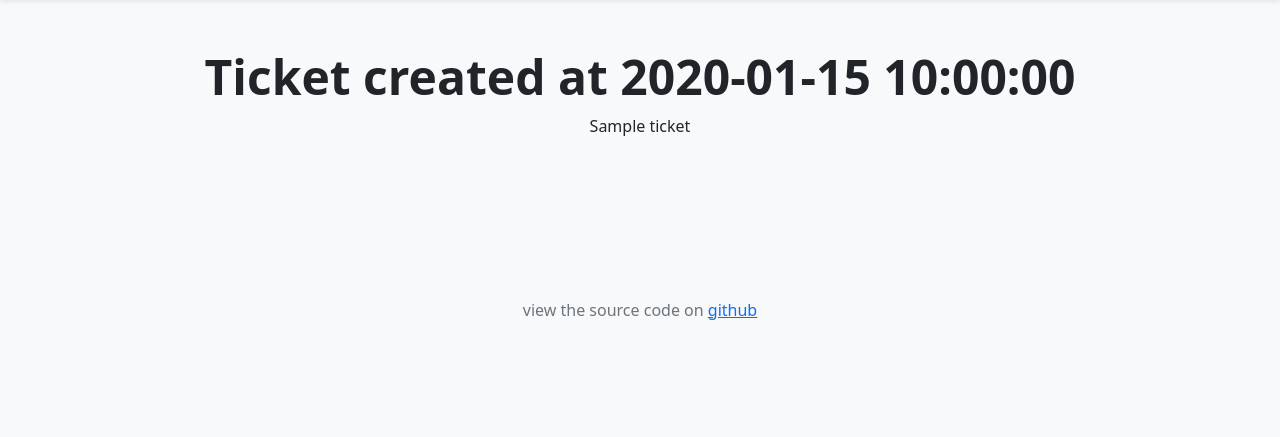
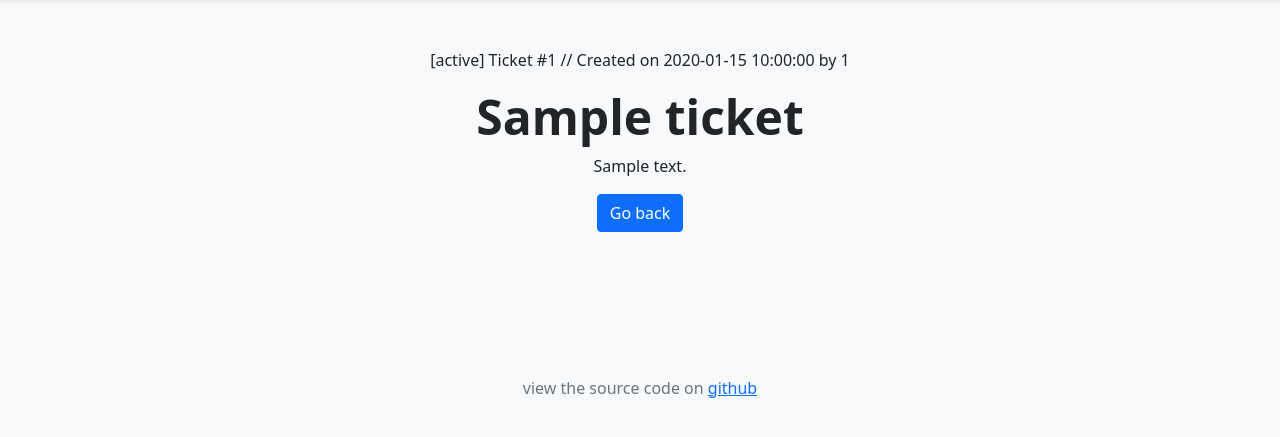
Before and after one commit to its-tn10/zendesk-ticket-viewer, a Flask app: template templates/ticket.html in a window 1280 px wide. Shown: the part 56-493 px from the top of the page. Run offline with Flask 2, Linux system fonts and the light colour scheme; the template is opened without the code that fills it: most values are stand-ins (such as "Sample title", 1, 10 or a date in 2020).

Commit message:
Added more information on individual tickets

```diff
--- a/app.py
+++ b/app.py
@@ -20,6 +20,7 @@ def view(page):
 @app.route('/ticket/<int:ticket_id>')
 def ticket(ticket_id):
     ticket = utils.get_ticket(ticket_id)
+    ticket['created_at'] = utils.parse_timestamp(ticket['created_at'], '%m/%d/%Y, %H:%M:%S')
 
     return render_template('ticket.html', ticket=ticket)
 
--- a/requirements.txt
+++ b/requirements.txt
@@ -4,6 +4,7 @@ click==8.0.1
 dominate==2.6.0
 Flask==2.0.1
 idna==3.2
+iso8601==0.1.16
 itsdangerous==2.0.1
 Jinja2==3.0.1
 MarkupSafe==2.0.1
--- a/templates/ticket.html
+++ b/templates/ticket.html
@@ -1,6 +1,14 @@
 {% extends 'base.html' %}
 
 {% block content %}
-<h1 class="display-5 fw-bold">Ticket created at {{ticket['created_at']}}</h1>
-<p>{{ticket['subject']}}</p>
+<p>[{{ticket['status']}}] Ticket #{{ticket['id']}} // Created on {{ticket['created_at']}} by {{ticket['requester_id']}}</p>
+<h1 class="display-5 fw-bold">{{ticket['subject']}}</h1>
+<p>{{ticket['description']}}</p>
+
+{% if request.referrer is not none %}
+<a href="{{request.referrer}}" class="btn btn-primary" role="button">Go back</a>
+{% else %}
+<a href="{{url_for('view')}}" class="btn btn-primary" role="button">Go back</a>
+{% endif %}
+
 {% endblock %}
--- a/utils.py
+++ b/utils.py
@@ -1,6 +1,6 @@
 from errors import APIError
 
-import base64, os, requests
+import base64, datetime, iso8601, os, requests
 
 def make_request(endpoint):
     auth_str = base64.b64encode((os.environ.get('ZENDESK_EMAIL') + '/token:' + os.environ.get('ZENDESK_TOKEN')).encode()).decode()
@@ -26,3 +26,6 @@ def get_page(page = 1):
         return tickets[lowerBound:higherBound]
 
     raise ValueError()
+
+def parse_timestamp(timestamp, format):
+    return iso8601.parse_date(timestamp).strftime(format)
```
